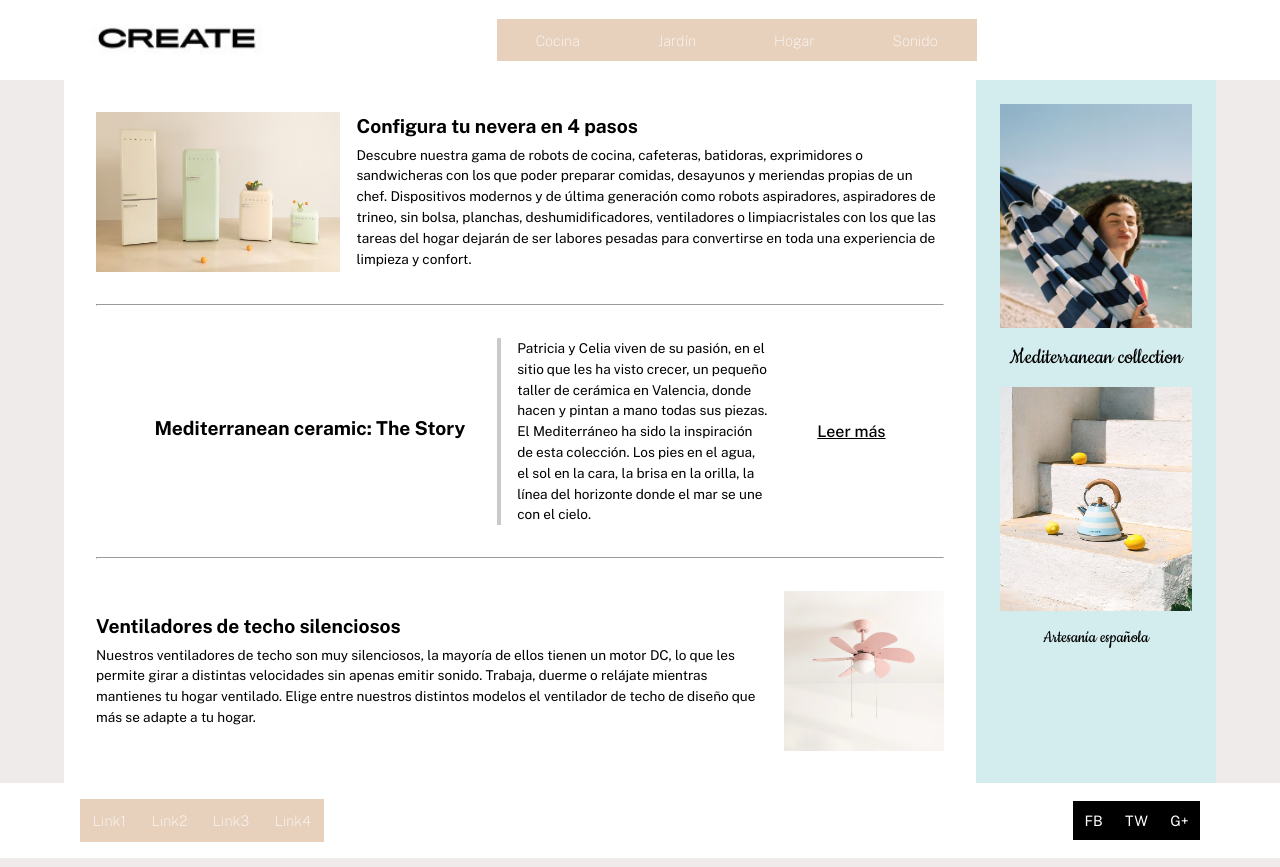
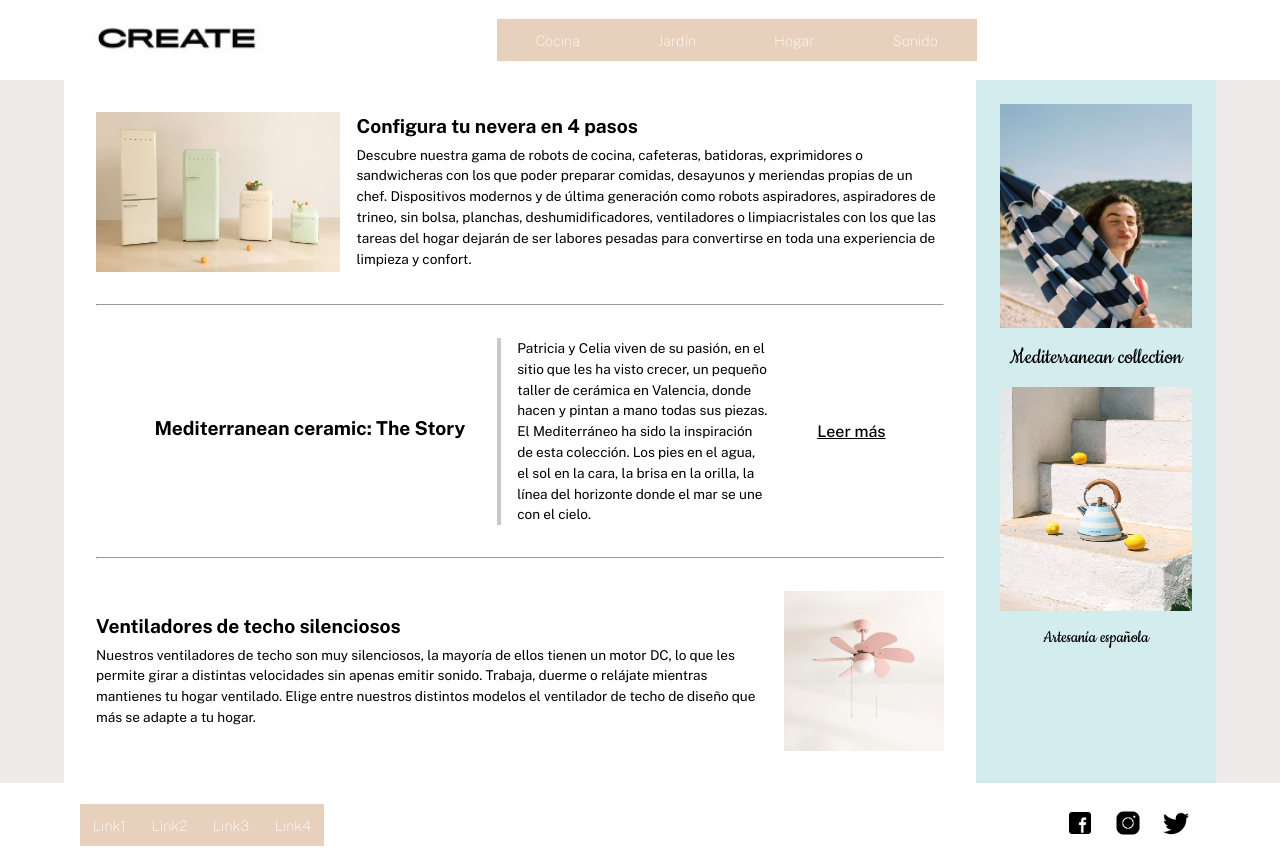
Before and after one commit to marialapc/create-version-2, a website built with Vite: page index.html in a window 1280 px wide. Built offline with nearby package versions, Linux system fonts and the light colour scheme.

Commit message:
new footer

```diff
--- a/index.html
+++ b/index.html
@@ -104,14 +104,20 @@
           </ul>
         </nav>
         <ul class="social flex-center">
-          <li class="social__element">
-            <a href="#">FB</a>
+          <li>
+            <a href="#">
+          <img class="social__element" src="./assets/icons/facebook-icon.png" alt="facebook"></img>
+          </a>
           </li>
-          <li class="social__element">
-            <a href="#">TW</a>
+          <li>
+            <a href="#">
+          <img class="social__element" src="./assets/icons/instagram-icon.png" alt="facebook"></img>
+          </a>
           </li>
-          <li class="social__element">
-            <a href="#">G+</a>
+          <li>
+            <a href="#">
+          <img class="social__element" src="./assets/icons/twitter-icon.png" alt="facebook"></img>
+          </a>
           </li>
         </ul>
       </div>
--- a/styles/components/footer.scss
+++ b/styles/components/footer.scss
@@ -22,8 +22,8 @@
 
 .social {
   list-style: none;
-  background-color: var(--black);
   &__element {
+    width: 3rem;
     padding: 0.7rem;
     font-size: 0.9rem;
     color: var(--white);
```
Also changed, not shown: assets/icons/facebook-icon.png (added), assets/icons/instagram-icon.png (added), assets/icons/twitter-icon.png (added).
